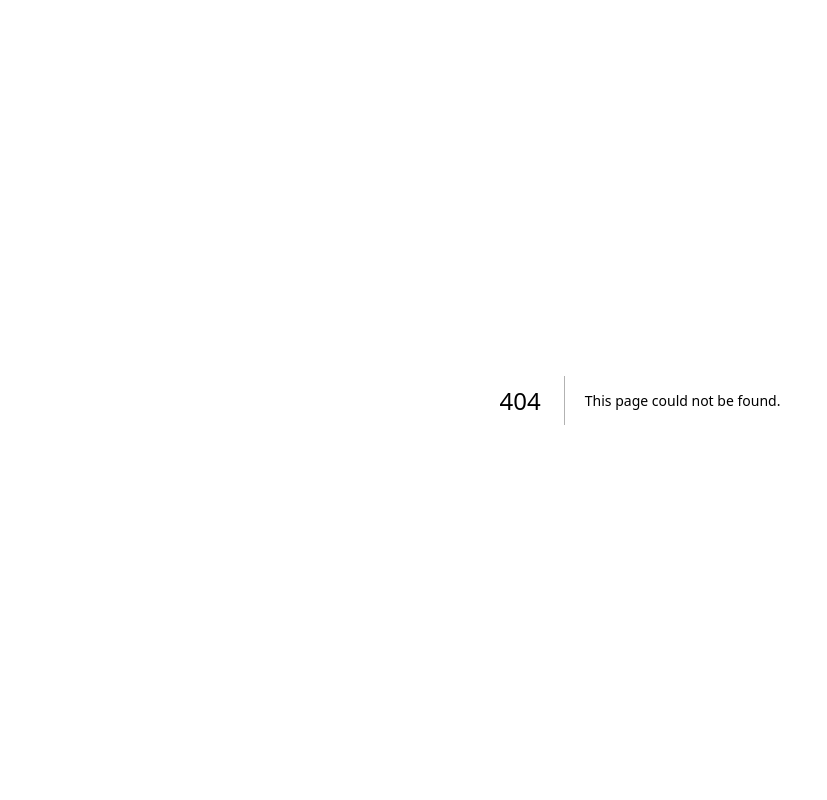
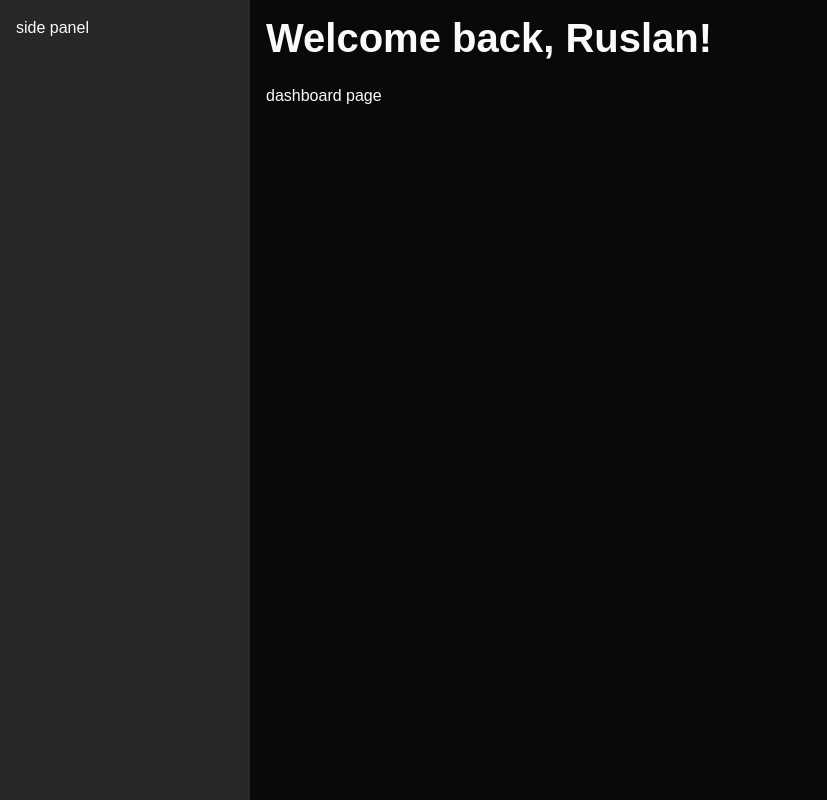
Before and after one commit to Hruchman-Ruslan/shadcn-ui, a Next.js app: page /dashboard in a window 1280 px wide. Before the commit this address had no page. Shown: the whole page, without its empty margins (0-827 px from the left). Built offline with nearby package versions, Linux system fonts and the light colour scheme.

Commit message:
feat: create a dashboard layout

```diff
--- /dev/null
+++ b/app/dashboard/layout.tsx
@@ -0,0 +1,15 @@
+export default function DashboardLayout({
+	children,
+}: {
+	children: React.ReactNode
+}) {
+	return (
+		<div className='grid grid-cols-[250px_1fr] h-screen'>
+			<div className='bg-muted overflow-auto p-4'>side panel</div>
+			<div className='overflow-auto py-2 px-4'>
+				<h1 className='pb-4'>Welcome back, Ruslan!</h1>
+				{children}
+			</div>
+		</div>
+	)
+}
--- /dev/null
+++ b/app/dashboard/page.tsx
@@ -0,0 +1,3 @@
+export default function DashboardPage() {
+	return <div>dashboard page</div>
+}
```
